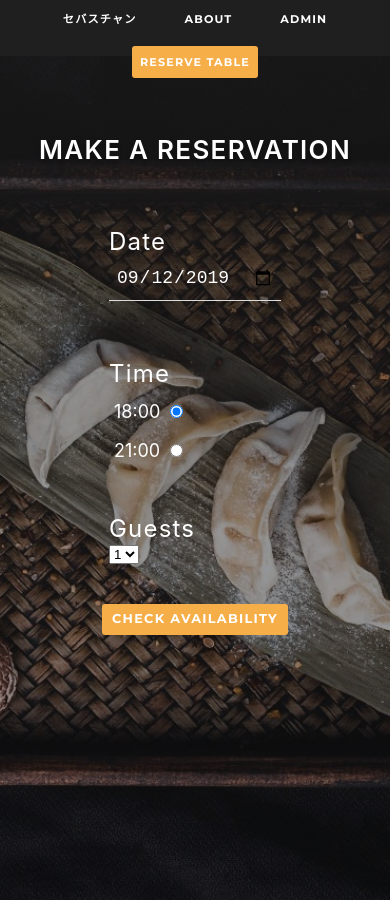
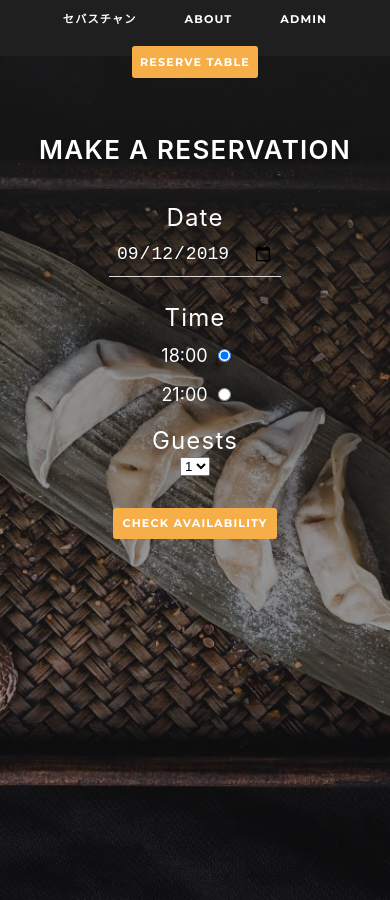
Before and after one commit to jakobedeus/restaurant_frontend, a React (Create React App) app: page /Booking in a window 390 px wide. Built offline with nearby package versions, Linux system fonts and the light colour scheme.

Commit message:
Add responsiveness for check booking component

```diff
--- a/src/components/Booking/CheckBooking/scss/CheckBooking.scss
+++ b/src/components/Booking/CheckBooking/scss/CheckBooking.scss
@@ -17,14 +17,19 @@
         .inputs-group {
             display: flex;
             flex-direction: column;
-            padding: 1rem;
+            padding: .5rem;
 
             @include tablet {
                 flex-direction: row;
               }
 
             .form-row {
-                padding: 1.5rem;
+                padding: .5rem;
+                text-align: center;
+
+                @include tablet {
+                    padding: 2rem;
+                  }
             }
 
             .form-group-date {
@@ -106,16 +111,22 @@
                 font-family: $font-primary;
                 font-style: normal;
                 font-weight: bold;
-                font-size: 0.8rem;
+                font-size: 0.7rem;
                 line-height: 22px;
                 letter-spacing: 0.1em;
                 text-transform: uppercase;
                 border: none;
+                margin-top: 1rem;
 
                 &:hover {
                     background-color: $secondary;
                     color: white;
                 }
+
+                @include tablet {
+                    font-size: 0.8rem;
+                    margin-top: 0;
+                  }
             }
         }
     }
```
